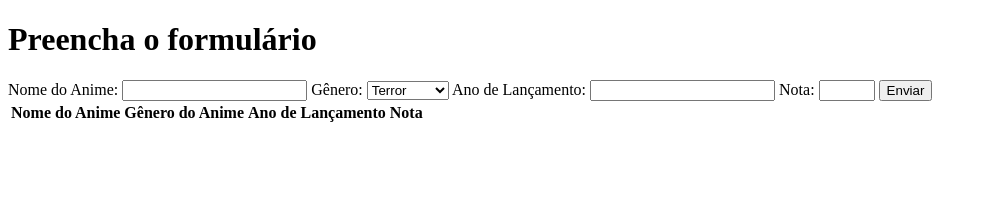
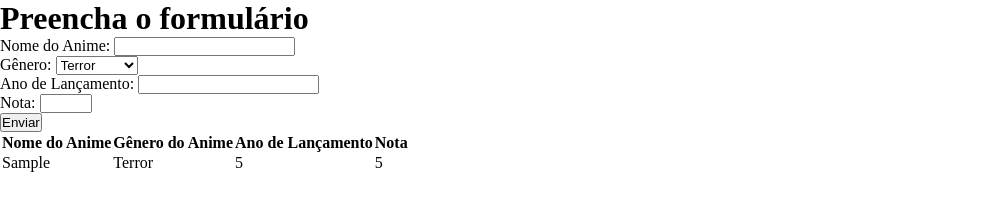
Before and after one commit to araujoumari/projeto-cadastro, a plain HTML site: page index.html in a window 1280 px wide. Both pictures are taken after typing "Sample", "5", "5" into the empty fields and a click on the button "Enviar". Shown: the whole page, without its empty margins (0-995 px from the left). Drawn offline with Linux system fonts and the light colour scheme.

Commit message:
atualizei exercício avaliativo

```diff
--- a/cadastro.js
+++ b/cadastro.js
@@ -1,6 +1,5 @@
 var cadastro = [];
 var qtdeElementos = 0;
-var tbody = document.getElementById("animeTabela");
 
 function guardarDados(event){
     var nomeAnime = document.getElementById("nomeAnime").value;
@@ -47,7 +46,7 @@ function exibirCadastros() {
     data4.textContent = cadastro[qtdeElementos].nota;
     linha.appendChild(data4);
 
-    tbody.appendChild(linha);
+    document.getElementById("animeTabela").appendChild(linha);
 
     qtdeElementos++;
 }
--- a/index.html
+++ b/index.html
@@ -1,17 +1,23 @@
 <!DOCTYPE html>
-<html lang="en">
+<html lang="pt-br">
 <head>
     <meta charset="UTF-8">
     <meta name="viewport" content="width=device-width, initial-scale=1.0">
     <title>Cadastro de Animes</title>
     <script src="cadastro.js"></script>
+    <link rel="stylesheet" href="style.css">
 </head>
 <body>
+    <div class="container">
+        <div>
+            <main>
                 <h1>Preencha o formulário</h1>
                 <form>
+                    <div class="campo">
                         <label for="nomeAnime">Nome do Anime: </label>
                         <input type="text" name="nomeAnime" id="nomeAnime">
-
+                    </div>
+                    <div class="campo">
                         <label for="genero">Gênero: </label>
                         <select name="genero" id="genero">
                             <option value="terror">Terror</option>
@@ -19,16 +25,17 @@
                             <option value="romace">Romance</option>
                             <option value="suspense">Suspense</option>
                         </select>
-
+                    </div>
+                    <div class="campo">
                         <label for="ano">Ano de Lançamento:</label>
                         <input type="number" name="ano" id="ano">
-
+                    </div>
+                    <div class="campo">
                         <label for="nota">Nota:</label>
                         <input type="number" name="nota" id="nota" min="0" max="10">
-
+                    </div>
                     <button onclick="guardarDados(event)">Enviar</button>
                 </form>
-
                 <table id="tabelaCadastro">
                     <thead>
                         <tr>
@@ -41,5 +48,9 @@
                     <tbody id="animeTabela">
                     </tbody>
                 </table>
+            </main>
+            <footer></footer>
+        </div>
+    </div>
 </body>
 </html>
--- /dev/null
+++ b/style.css
@@ -0,0 +1,9 @@
+*{
+    font-family: ;
+    margin: 0px;
+    padding: 0px;
+}
+
+.container {
+    display: grid;
+}
```
Lines whose indentation alone changed are shown as unchanged.
